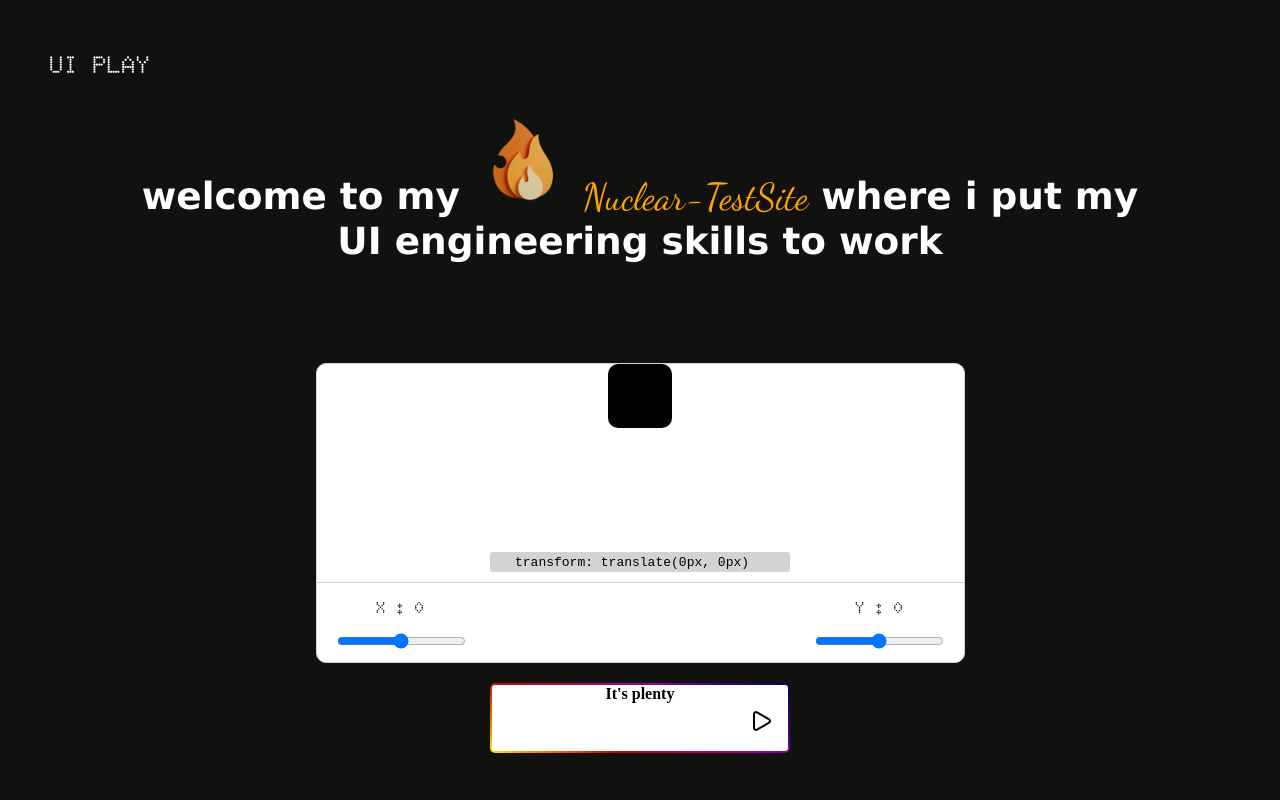
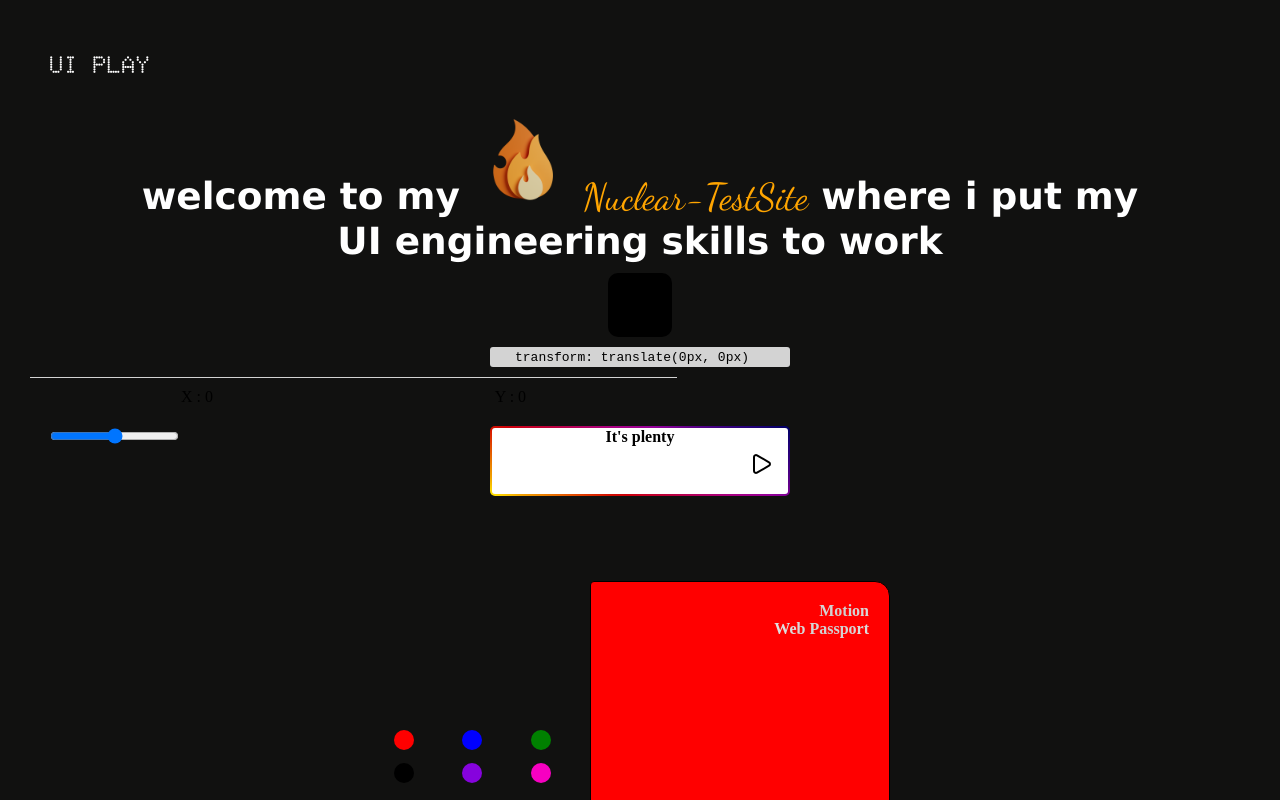
Before and after one commit to Genesispro-maker/ui-playground, a React (Vite) app in the folder ui/: page / in a window 1280 px wide. Shown: the top 800 px of the page. Built offline with nearby package versions, Linux system fonts and the light colour scheme.

Commit message:
Update illustration.module.css

```diff
--- a/ui/src/components/illustration/illustration.module.css
+++ b/ui/src/components/illustration/illustration.module.css
@@ -1,4 +1,16 @@
 @import "../../assets/font.css";
+
+
+.wrapper{
+    max-width: 649px;
+    height: 300px;
+    margin: 100px auto 20px;
+    border-radius: 10px;
+    border: 1px solid lightgray;
+    display: flex;
+    flex-direction: column;
+    background-color: white;
+}
 
 .BoxWrap{
   flex: 3;
@@ -24,16 +36,7 @@
     position: relative;
 }
 
-.boxWrapper{
-    max-width: 649px;
-    height: 300px;
-    margin: 100px auto 20px;
-    border-radius: 10px;
-    border: 1px solid lightgray;
-    display: flex;
-    flex-direction: column;
-    background-color: white;
-}
+
 
 .valuesWrapper{
   margin: 10px auto;
@@ -44,7 +47,7 @@
   border-radius: 3px;
 }
 
-.value[role = "verticalValue"]{
+.value[data-axis = "x"]{
   font-family: "Doto", sans-serif;
   font-weight: bolder;
   position: absolute;
@@ -52,7 +55,7 @@
   left: 60px;
 }
 
-.value[role = "horizontalValue"]{
+.value[data-axis = "y"]{
    font-family: "Doto", sans-serif;
   font-weight: bolder;
   position: absolute;
@@ -60,13 +63,13 @@
   right: 60px;
 }
 
-.input[role = 'verticalInputcontrol']{
+.input:first-of-type{
   position: absolute;
   left: 20px;
   top: 50px;
 }
 
-.input[role = "horizontalInputcontrol"]{
+.input:last-of-type{
   position: absolute;
   right: 20px;
   top: 50px;
```
